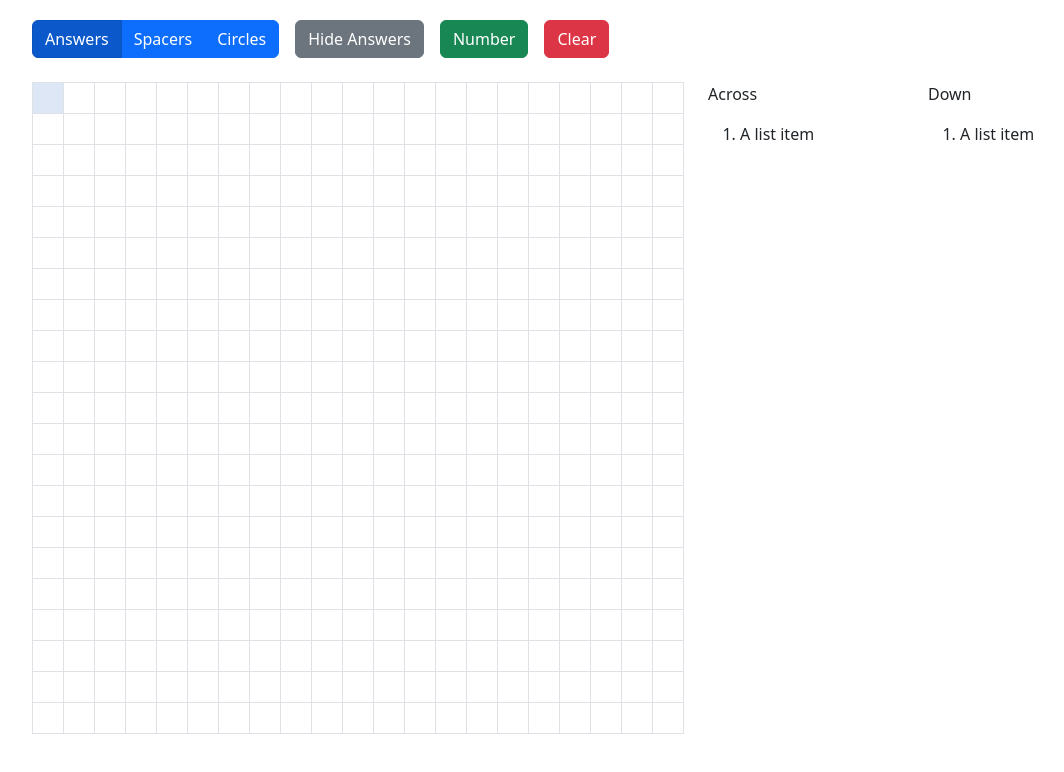
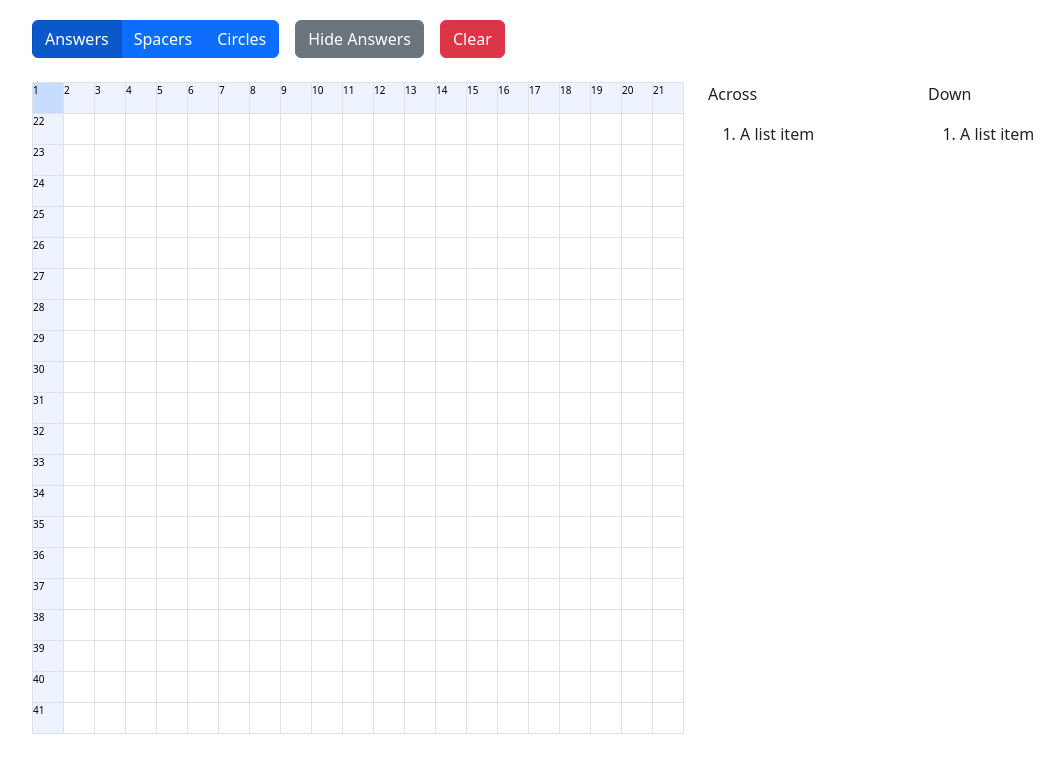
Before and after one commit to wanghaisheng/crossword-designer, an Angular app: page / in a window 1280 px wide. Shown: the top 772 px of the page, without its empty margins (62-1126 px from the left). Built offline with nearby package versions, Linux system fonts and the light colour scheme.

Commit message:
Add across/down clue highlight

```diff
--- a/src/app/puzzle-grid/puzzle-grid.component.html
+++ b/src/app/puzzle-grid/puzzle-grid.component.html
@@ -13,7 +13,6 @@
         </button>
       </div>
       <button class="btn btn-secondary" type="submit">Hide Answers</button>
-      <button class="btn btn-success" type="submit" (click)="numberPuzzle()">Number</button>
       <button class="btn btn-danger" type="submit" (click)="clearGrid()">Clear</button>
     </div>
   </div>
@@ -30,10 +29,17 @@
             <td
               class="square"
               *ngFor="let square of getPuzzleRow(i * numCols); index as j"
-              [ngClass]="{ 'spacer': square.type == 1, 'selected': square.index == selectedIndex }"
-              (click)="onClickSquare(square.index)">
+              [ngClass]="{
+                'spacer': square.type == 1,
+                'selected': square.index == selectedIndex,
+                'highlighted':
+                  editMode != 1 &&
+                  puzzle[selectedIndex].type != 1 &&
+                  (square.acrossClueNum == puzzle[selectedIndex].acrossClueNum || square.downClueNum == puzzle[selectedIndex].downClueNum)
+              }"
+              (click)="onSelectSquare(square.index)">
               <div class="square-contents" [ngStyle]="{ 'height.px': squareHeight, 'width.px': squareHeight }">
-                <div class="number" *ngIf="square.clueNum != 0">{{ square.clueNum }}</div>
+                <div class="number" *ngIf="square.boxNum != undefined">{{ square.boxNum }}</div>
                 <div class="circle" [ngStyle]="{ 'border': square.circled ? 'solid' : 'none' }">
                   <div class="value text-center">
                     <span>{{ square.value }}</span>
--- a/src/app/puzzle-grid/puzzle-grid.component.scss
+++ b/src/app/puzzle-grid/puzzle-grid.component.scss
@@ -14,8 +14,11 @@ table {
   background-color: #495057;
 }
 
-.selected {
-  background-color: #dee7f6;
+.highlighted {
+  background-color: #0d6dfd13;
+}
+.highlighted.selected {
+  background-color: #0d6dfd3b;
 }
 
 .square {
--- a/src/app/puzzle-grid/puzzle-grid.component.ts
+++ b/src/app/puzzle-grid/puzzle-grid.component.ts
@@ -16,18 +16,18 @@ export class Square {
   index: number;
   value: string;
   type: SquareType;
-  clueNum: number;
-  downClue: boolean;
-  acrossClue: boolean;
   circled: boolean;
+  boxNum?: number;
+  downClueNum?: number;
+  acrossClueNum?: number;
 
-  constructor(index: number = -1) {
+  constructor(index: number = -1, size: number = 21) {
     this.index = index;
     this.value = "";
     this.type = SquareType.Letter;
-    this.clueNum = 0;
-    this.downClue = false;
-    this.acrossClue = false;
+    this.boxNum = index < size ? index + 1 : index % size == 0 ? size + Math.floor(index / size) : undefined;
+    this.downClueNum = (index % size) + 1;
+    this.acrossClueNum = Math.floor(index / size) + 1;
     this.circled = false;
   }
 }
@@ -60,12 +60,13 @@ export class PuzzleGridComponent implements OnInit {
     }
   }
 
-  onClickSquare(index: number) {
+  onSelectSquare(index: number) {
     let square = this.puzzle[index];
     let reflectSquare = this.puzzle[this.getReflectIndex(index)];
 
     if (this.editMode == EditMode.Spacer) {
       this.toggleSquareType(square.index);
+      this.renumberPuzzle();
     } else if (this.editMode == EditMode.Circle) {
       square.circled = !square.circled;
       square.type = SquareType.Letter;
@@ -82,7 +83,7 @@ export class PuzzleGridComponent implements OnInit {
     if (this.isArrowKey(event.key)) {
       this.selectedIndex = this.getNextIndex(square.index, event.key);
     } else if (event.key == "Enter") {
-      this.onClickSquare(square.index);
+      this.onSelectSquare(square.index);
     } else if (event.key == "Backspace") {
       this.setSquareValue(square.index, "");
     } else if (this.isAlphaChar(event.key)) {
@@ -94,24 +95,49 @@ export class PuzzleGridComponent implements OnInit {
     // TODO
   }
 
-  numberPuzzle() {
+  renumberPuzzle(): void {
     let num = 1;
+
+    // Keep track of current across/down clue numbers
+    let acrossNum = 1;
+    let downNums = [...Array(this.numCols).keys()];
+
+    // Update the box and clue numbers for each square
     for (let i = 0; i < this.numRows * this.numCols; ++i) {
       let square = this.puzzle[i];
-      if (this.setNumber(square.index, num)) num++;
+      const across = this.needsAcrossNumber(square.index);
+      const down = this.needsDownNumber(square.index);
+
+      // Spacer
+      if (square.type == SquareType.Spacer) {
+        square.boxNum = undefined;
+        square.acrossClueNum = undefined;
+        square.downClueNum = undefined;
+        continue;
+      }
+
+      // Letter
+      if (across || down) {
+        // Numbered Square
+        if (across) acrossNum = num;
+        if (down) downNums[this.getColNum(square.index)] = num;
+        square.boxNum = num++;
+      } else {
+        // Un-numbered Square
+        square.boxNum = undefined;
+      }
+
+      square.acrossClueNum = acrossNum;
+      square.downClueNum = downNums[this.getColNum(square.index)];
     }
 
     this.$across.next(this.acrossClues);
     this.$down.next(this.downClues);
   }
 
-  clearGrid() {
+  clearGrid(): void {
     for (let i = 0; i < this.numRows * this.numCols; ++i) {
-      let square = this.puzzle[i];
-      square.circled = false;
-      square.type = SquareType.Letter;
-      square.value = "";
-      square.clueNum = 0;
+      this.puzzle[i] = new Square(i, this.numCols);
     }
   }
 
@@ -121,10 +147,18 @@ export class PuzzleGridComponent implements OnInit {
     return this.puzzle.slice(rowStart, rowStart + this.numCols);
   }
 
+  getRowNum(index: number): number {
+    return Math.floor(index / this.numCols);
+  }
+
+  getColNum(index: number): number {
+    return index % this.numCols;
+  }
+
   private getNextIndex(index: number, key: string): number {
     let rowStart = index - (index % this.numCols);
-    let rowNum = Math.floor(index / this.numCols);
-    let colNum = index % this.numCols;
+    let rowNum = this.getRowNum(index);
+    let colNum = this.getColNum(index);
 
     if (key == "ArrowDown") {
       return colNum + this.numCols * ((rowNum + 1) % this.numRows);
@@ -159,27 +193,22 @@ export class PuzzleGridComponent implements OnInit {
     square.value = value.toUpperCase();
   }
 
-  private setNumber(index: number, num: number): boolean {
+  private needsAcrossNumber(index: number): boolean {
     let square = this.puzzle[index];
-    let ret = false;
 
-    if (square.type == SquareType.Spacer) return ret;
+    if (square.type == SquareType.Spacer) return false;
+    else if (index % this.numCols == 0 || this.puzzle[index - 1].type == SquareType.Spacer) return true;
 
-    if (index < this.numCols || this.puzzle[index - this.numRows].type == SquareType.Spacer) {
-      square.clueNum = num;
-      square.downClue = true;
-      this.downClues.push({ index: num, clue: "Some down clue" });
-      ret = true;
-    }
+    return false;
+  }
 
-    if (index % this.numCols == 0 || this.puzzle[index - 1].type == SquareType.Spacer) {
-      square.clueNum = num;
-      square.acrossClue = true;
-      this.acrossClues.push({ index: num, clue: "Some across clue" });
-      ret = true;
-    }
+  private needsDownNumber(index: number): boolean {
+    let square = this.puzzle[index];
 
-    return ret;
+    if (square.type == SquareType.Spacer) return false;
+    else if (index < this.numCols || this.puzzle[index - this.numRows].type == SquareType.Spacer) return true;
+
+    return false;
   }
 
   private isAlphaChar(text: string): boolean {
```
